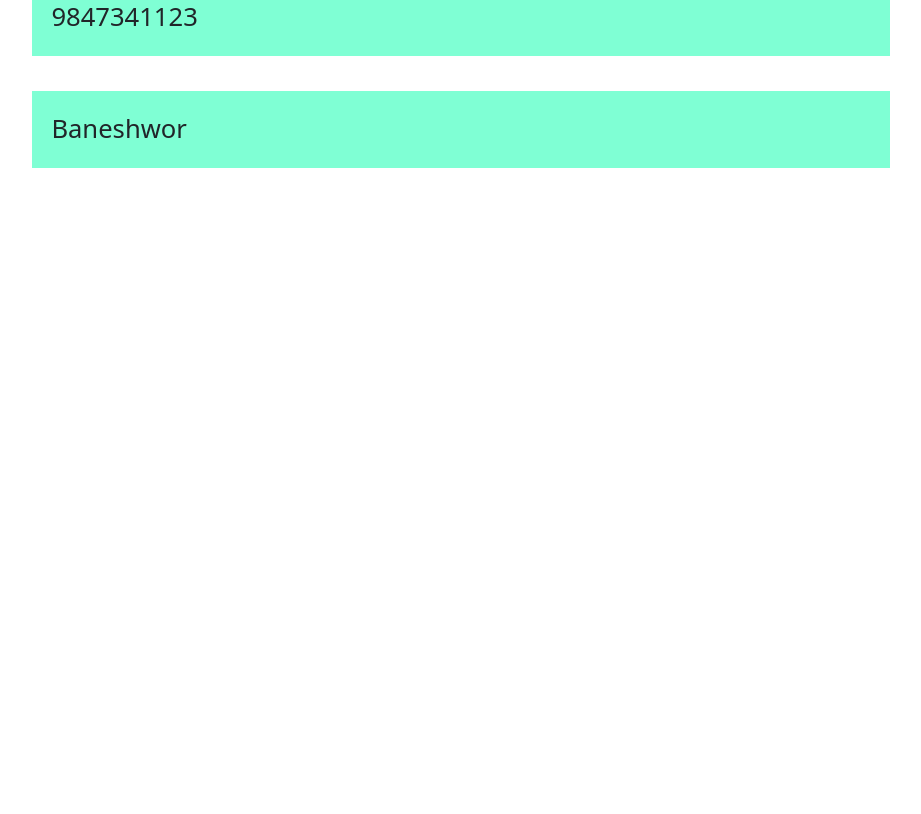
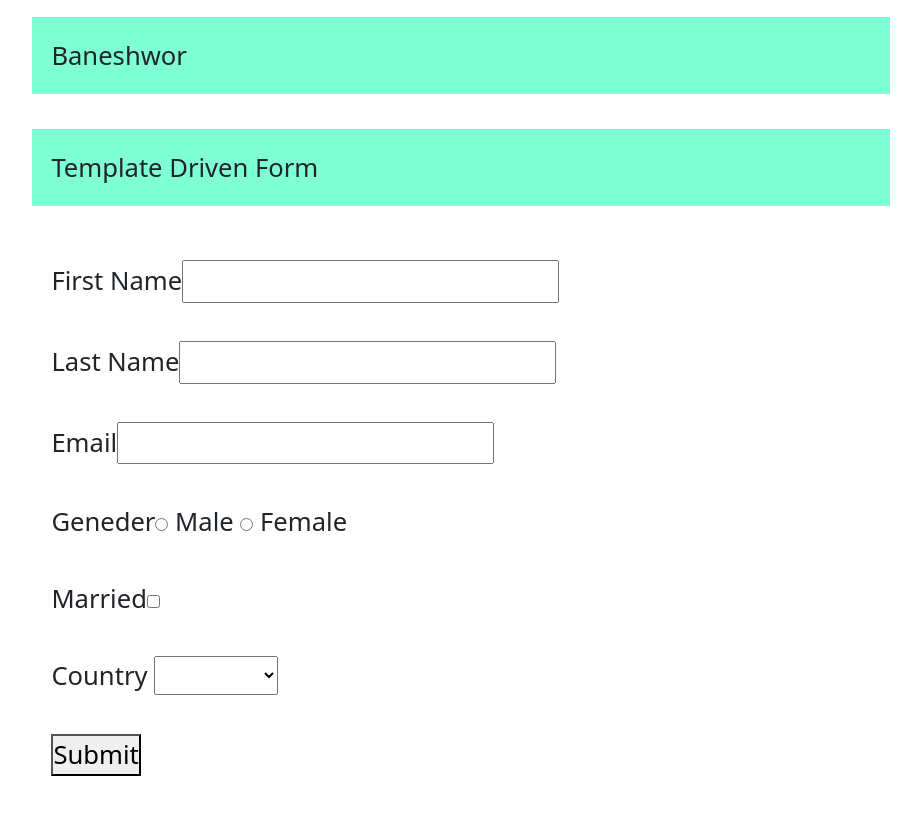
Before and after one commit to ythecoder/AngularDemo, an Angular app: page /contact in a window 1280 px wide. Shown: the part 560-1374 px from the top of the page, without its empty margins (179-1100 px from the left). Before the commit the page ends 800 px from the top, so only its background shows below. Built offline with nearby package versions, Linux system fonts and the light colour scheme.

Commit message:
newsfeed like and comment and contact template driven form

```diff
--- a/src/app/contact/contact.component.css
+++ b/src/app/contact/contact.component.css
@@ -3,3 +3,8 @@ p {
     font-size: 1.6rem;
     padding: 1.2rem;
 }
+
+div {
+    font-size: 1.6rem;
+    padding: 1.2rem;
+}
--- a/src/app/contact/contact.component.html
+++ b/src/app/contact/contact.component.html
@@ -5,13 +5,13 @@
     <p *ngSwitchDefault>Welcome, Viewer!</p>
   </div>
 
-  @switch (userRole) { @case (role.Admin) {
+  <!-- @switch (userRole) { @case (role.Admin) {
   <p>Welcome, Admin!</p>
   } @case (role.Editor) {
   <p>Welcome, Editor!</p>
   } @default {
   <p>Welcome, Viewer!</p>
-  } }
+  } } -->
 
   <p>contact works!</p>
   <!-- <p>{{ contactInfo }}</p> -->
@@ -19,4 +19,48 @@
   <p>{{ contactInfo.name }}</p>
   <p>{{ contactInfo.phone }}</p>
   <p>{{ contactInfo.address }}</p>
+
+  <!-- FORMS -->
+  <!-- Template driven form -->
+  <p>Template Driven Form</p>
+  <form #singUpForm="ngForm" (ngSubmit)="onSubmit(singUpForm)">
+    <div>
+      <label for="firstname">First Name</label>
+      <input type="text" name="firstname" ngModel />
+    </div>
+
+    <div>
+      <label for="lastname">Last Name</label>
+      <input type="text" name="lastname" ngModel />
+    </div>
+
+    <div>
+      <label for="email">Email </label>
+      <input type="text" id="email" name="email" ngModel />
+    </div>
+
+    <div>
+      <label for="gender">Geneder</label>
+      <input type="radio" value="male" name="gender" ngModel /> Male
+      <input type="radio" value="female" name="gender" ngModel /> Female
+    </div>
+
+    <div>
+      <label for="isMarried">Married</label>
+      <input type="checkbox" name="isMarried" ngModel />
+    </div>
+
+    <div>
+      Country
+      <select name="country" ngModel>
+        <option [ngValue]="c.id" *ngFor="let c of countryList">
+          {{ c.name }}
+        </option>
+      </select>
+    </div>
+
+    <div>
+      <button type="submit">Submit</button>
+    </div>
+  </form>
 </main>
--- a/src/app/contact/contact.component.ts
+++ b/src/app/contact/contact.component.ts
@@ -4,10 +4,12 @@ import { Contact } from './contact';
 import { Role } from './role.enum';
 import { CommonModule } from '@angular/common';
 import { IContact } from './icontact.interface';
+import { FormsModule } from '@angular/forms';
+import { country } from './country.interface';
 
 @Component({
   selector: 'app-contact',
-  imports: [CommonModule],
+  imports: [CommonModule, FormsModule],
   templateUrl: './contact.component.html',
   styleUrl: './contact.component.css',
 })
@@ -16,6 +18,14 @@ export class ContactComponent {
   userRole: Role | undefined;
   contactInfo!: IContact;
   // contact!: ContactInterface;
+
+  title = 'Template driven forms';
+
+  countryList: country[] = [
+    { id: '1', name: 'Pakistan' },
+    { id: '2', name: 'UAE' },
+    { id: '3', name: 'USA' },
+  ];
 
   constructor(private contactService: ContactService) {}
 
@@ -59,4 +69,8 @@ export class ContactComponent {
   ngOnDestroy() {
     console.log('Contact Component destroyed!');
   }
+
+  onSubmit(contactForm: any) {
+    console.log(contactForm.value);
+  }
 }
--- /dev/null
+++ b/src/app/contact/country.interface.ts
@@ -0,0 +1,4 @@
+export interface country {
+  id: string;
+  name: string;
+}
--- a/src/app/home/home.component.html
+++ b/src/app/home/home.component.html
@@ -17,6 +17,27 @@
     <div class="newsfeed-info">
       <p>{{ item.content }}</p>
       <p>{{ item.postedOn }}</p>
+      <p>
+        <button (click)="toggleLike(item.id)">
+          {{ item.isLiked ? "Unlike" : "Like" }} ({{ item.likesCount }})
+        </button>
+      </p>
+    </div>
+    <div>
+      <input #commentInput type="text" placeholder="Add a comment..." />
+      <button
+        (click)="
+          addComment(item.id, commentInput.value); commentInput.value = ''
+        "
+      >
+        Comment
+      </button>
+    </div>
+
+    <div class="comments">
+      <p *ngFor="let comment of item.comments">
+        {{ comment.text }} - {{ comment.createdAt | date : "short" }}
+      </p>
     </div>
   </div>
   }
--- a/src/app/home/home.component.ts
+++ b/src/app/home/home.component.ts
@@ -2,6 +2,7 @@ import { CommonModule } from '@angular/common';
 import { Component } from '@angular/core';
 import { ParentComponent } from '../parent/parent.component';
 import { Newsfeed } from './newsfeed.interface';
+import { NewsfeedService } from './newsfeed.service';
 
 @Component({
   selector: 'app-home',
@@ -11,30 +12,13 @@ import { Newsfeed } from './newsfeed.interface';
 })
 export class HomeComponent {
   isActive: boolean = true;
+  newsfeeds: Newsfeed[] = [];
 
-  newsfeeds: Newsfeed[] = [
-    {
-      username: 'hari',
-      profilePicture: '/images/img1.png',
-      postedOn: new Date('2025-02-20 7:57 AM'),
-      content:
-        'I’m happy to share that I’m starting a new position as Software Engineer at Infinite',
-    },
-    {
-      username: 'shyam',
-      profilePicture: '/images/img2.png',
-      postedOn: new Date('2025-02-21 6:30 AM'),
-      content:
-        'I’m happy to share that I’m starting a new position as Associate Team Lead at InfoDevelopers Pvt. Ltd.!',
-    },
-    {
-      username: 'madan',
-      profilePicture: '/images/img3.png',
-      postedOn: new Date('2025-02-22 5:30 AM'),
-      content:
-        'Here are some essential software architectural patterns that are crucial for...',
-    },
-  ];
+  constructor(private newsfeedService: NewsfeedService) {}
+
+  ngOnInit() {
+    this.newsfeeds = this.newsfeedService.newsfeeds;
+  }
 
   toggleIsActive() {
     this.isActive = !this.isActive;
@@ -42,14 +26,28 @@ export class HomeComponent {
 
   postNewsfeed(post: HTMLTextAreaElement) {
     const postText = post.value.trim();
+    const newsfeedsCount = this.newsfeeds.length;
     if (postText) {
       this.newsfeeds.unshift({
+        id: newsfeedsCount + 1,
         username: 'testuser',
         profilePicture: '/images/img3.png',
         postedOn: new Date('2025-02-22 5:30 AM'),
         content: postText,
+        isLiked: false,
+        likesCount: 0,
+        comments: [],
       });
       post.value = '';
     }
   }
+
+  toggleLike(postId: number) {
+    this.newsfeedService.toggleLike(postId);
+  }
+
+  addComment(postId: number, commentText: string) {
+    if (!commentText.trim()) return;
+    this.newsfeedService.addComment(postId, commentText);
+  }
 }
--- /dev/null
+++ b/src/app/home/newsfeed-comment.interface.ts
@@ -0,0 +1,5 @@
+export interface NewsfeedComment {
+  id: number;
+  text: string;
+  createdAt: Date;
+}
--- a/src/app/home/newsfeed.interface.ts
+++ b/src/app/home/newsfeed.interface.ts
@@ -1,6 +1,12 @@
+import { NewsfeedComment } from './newsfeed-comment.interface';
+
 export interface Newsfeed {
+  id: number;
   username: string;
   profilePicture: string;
   postedOn: Date;
   content: string;
+  isLiked: boolean;
+  likesCount: number;
+  comments: NewsfeedComment[];
 }
--- /dev/null
+++ b/src/app/home/newsfeed.service.ts
@@ -0,0 +1,64 @@
+import { Injectable } from '@angular/core';
+import { Newsfeed } from './newsfeed.interface';
+
+@Injectable({
+  providedIn: 'root',
+})
+export class NewsfeedService {
+  newsfeeds: Newsfeed[] = [
+    {
+      id: 1,
+      username: 'hari',
+      profilePicture: '/images/img1.png',
+      postedOn: new Date('2025-02-20 7:57 AM'),
+      content:
+        'I’m happy to share that I’m starting a new position as Software Engineer at Infinite',
+      isLiked: false,
+      likesCount: 0,
+      comments: [],
+    },
+    {
+      id: 2,
+      username: 'shyam',
+      profilePicture: '/images/img2.png',
+      postedOn: new Date('2025-02-21 6:30 AM'),
+      content:
+        'I’m happy to share that I’m starting a new position as Associate Team Lead at InfoDevelopers Pvt. Ltd.!',
+      isLiked: false,
+      likesCount: 0,
+      comments: [],
+    },
+    {
+      id: 3,
+      username: 'madan',
+      profilePicture: '/images/img3.png',
+      postedOn: new Date('2025-02-22 5:30 AM'),
+      content:
+        'Here are some essential software architectural patterns that are crucial for...',
+      isLiked: false,
+      likesCount: 0,
+      comments: [],
+    },
+  ];
+
+  constructor() {}
+
+  toggleLike(postId: number) {
+    const post = this.newsfeeds.find((p) => p.id === postId);
+    if (post) {
+      post.isLiked = !post.isLiked;
+      post.likesCount += post.isLiked ? 1 : -1;
+    }
+  }
+
+  addComment(postId: number, commentText: string) {
+    const post = this.newsfeeds.find((p) => p.id === postId);
+    if (post) {
+      post.comments.push({
+        id: Date.now(),
+        text: commentText,
+        createdAt: new Date(),
+      });
+    }
+  }
+}
```
Also changed, not shown: 1 other file (tests, documents, lock files or other folders).
